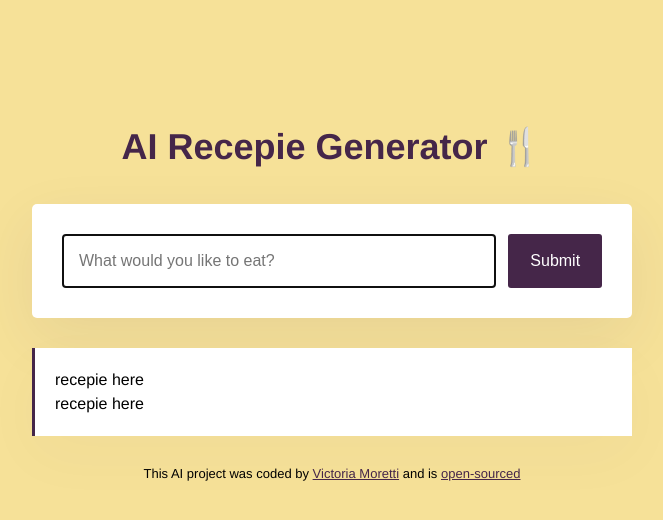
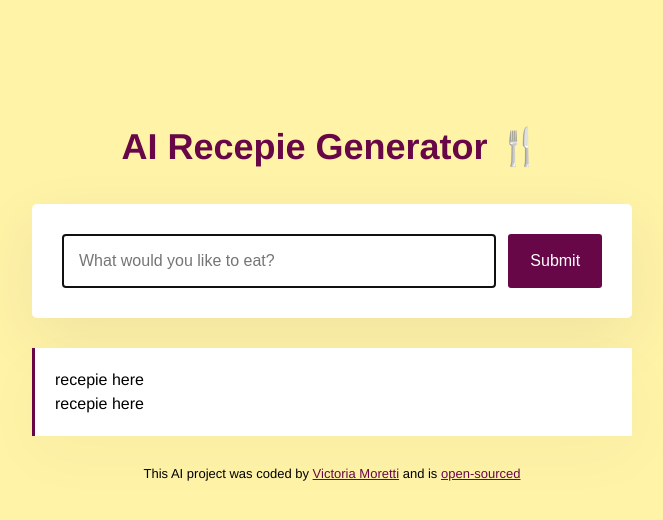
Before and after one commit to vickymoretti/AI-recepie-generator, a plain HTML site: page index.html in a window 1280 px wide. Shown: the whole page, without its empty margins (308-971 px from the left). Drawn offline with Linux system fonts and the light colour scheme.

Commit message:
changing the h1 color

```diff
--- a/src/style.css
+++ b/src/style.css
@@ -1,10 +1,10 @@
 body {
-	background-color: #f6e198;
+	background-color: #fff3a7;
 	font-family: Helvetica, Arial, sans-serif;
 }
 
 a {
-	color: #452649;
+	color: #680747;
 }
 
 .container {
@@ -17,7 +17,7 @@ h1 {
 	font-weight: 800;
 	font-size: 36px;
 	line-height: 1.5;
-	color: #452649;
+	color: #680747;
 }
 
 header {
@@ -35,7 +35,7 @@ form {
 
 .instructions {
 	padding: 16px;
-	border: 1px solid #452649;
+	border: 1px solid #680747;
 	width: 80%;
 	border-radius: 3px;
 	line-height: 20px;
@@ -44,7 +44,7 @@ form {
 
 .instructions-button {
 	margin-left: 12px;
-	background-color: #452649;
+	background-color: #680747;
 	color: white;
 	border-radius: 3px;
 	border: none;
@@ -58,7 +58,7 @@ form {
 	box-shadow: 0px 20px 60px rgba(65, 50, 100, 0.03);
 	font-size: 16px;
 	line-height: 1.5;
-	border-left: 3px solid #452649;
+	border-left: 3px solid #680747;
 }
 
 footer {
```
